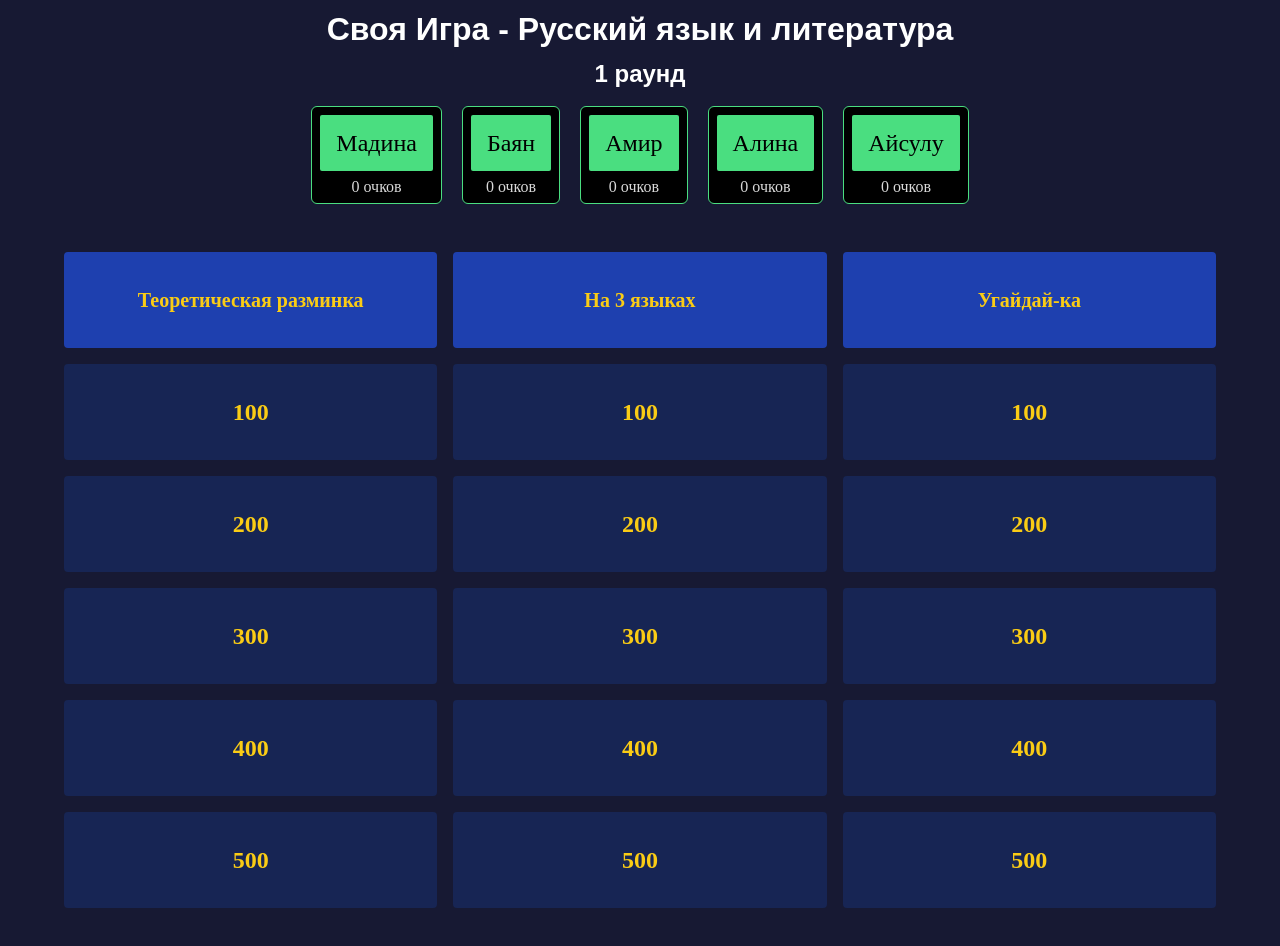
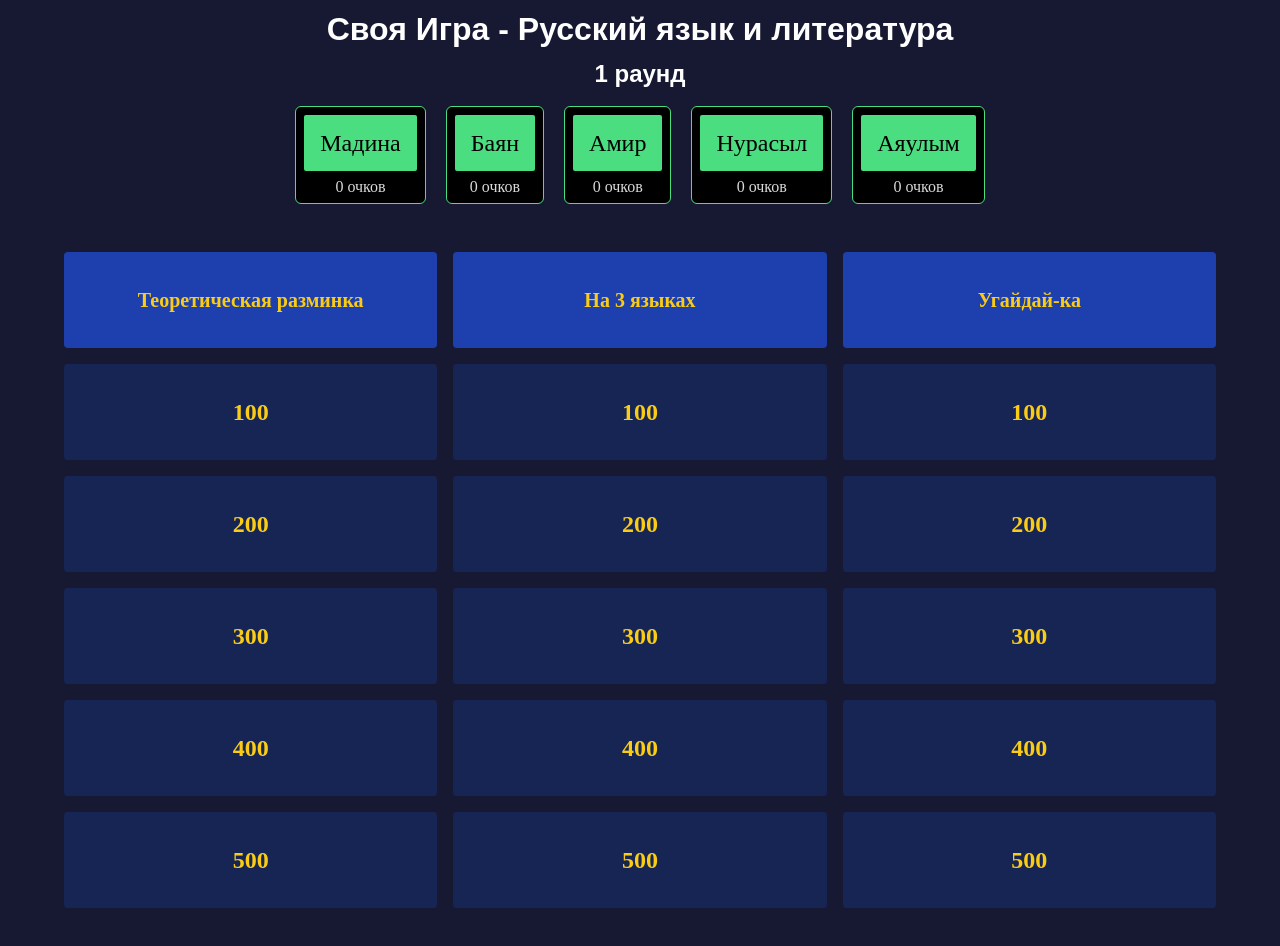
Before and after one commit to rasult22/svoya-igra, a React (Vite) app: page / in a window 1280 px wide. Shown: the top 946 px of the page. Built offline with nearby package versions, Linux system fonts and the light colour scheme.

Commit message:
feat: update player names in game component for localization

```diff
--- a/src/routes/index.tsx
+++ b/src/routes/index.tsx
@@ -1,5 +1,5 @@
 import React, { useEffect, useState } from 'react';
-import Categories from './Categories'; // Assuming Categories is also converted to a React component
+import Categories from './Categories';
 import { round1, round2, round3 } from '../rounds';
 import { useNavigate } from 'react-router-dom';
 
@@ -11,8 +11,8 @@ const Game: React.FC = () => {
     { id: 1, name: "Мадина", score: 0, isExcludable: false, isWinnable: false, hidden: false },
     { id: 2, name: "Баян", score: 0, isExcludable: false, isWinnable: false, hidden: false },
     { id: 3, name: "Амир", score: 0, isExcludable: false, isWinnable: false, hidden: false },
-    { id: 4, name: "Алина", score: 0, isExcludable: false, isWinnable: false, hidden: false },
-    { id: 5, name: "Айсулу", score: 0, isExcludable: false, isWinnable: false, hidden: false },
+    { id: 4, name: "Нурасыл", score: 0, isExcludable: false, isWinnable: false, hidden: false },
+    { id: 5, name: "Аяулым", score: 0, isExcludable: false, isWinnable: false, hidden: false },
   ]);
 
   const onAnswer = (playerId: number, price: number, type: 'add' | 'subtract') => {
```
